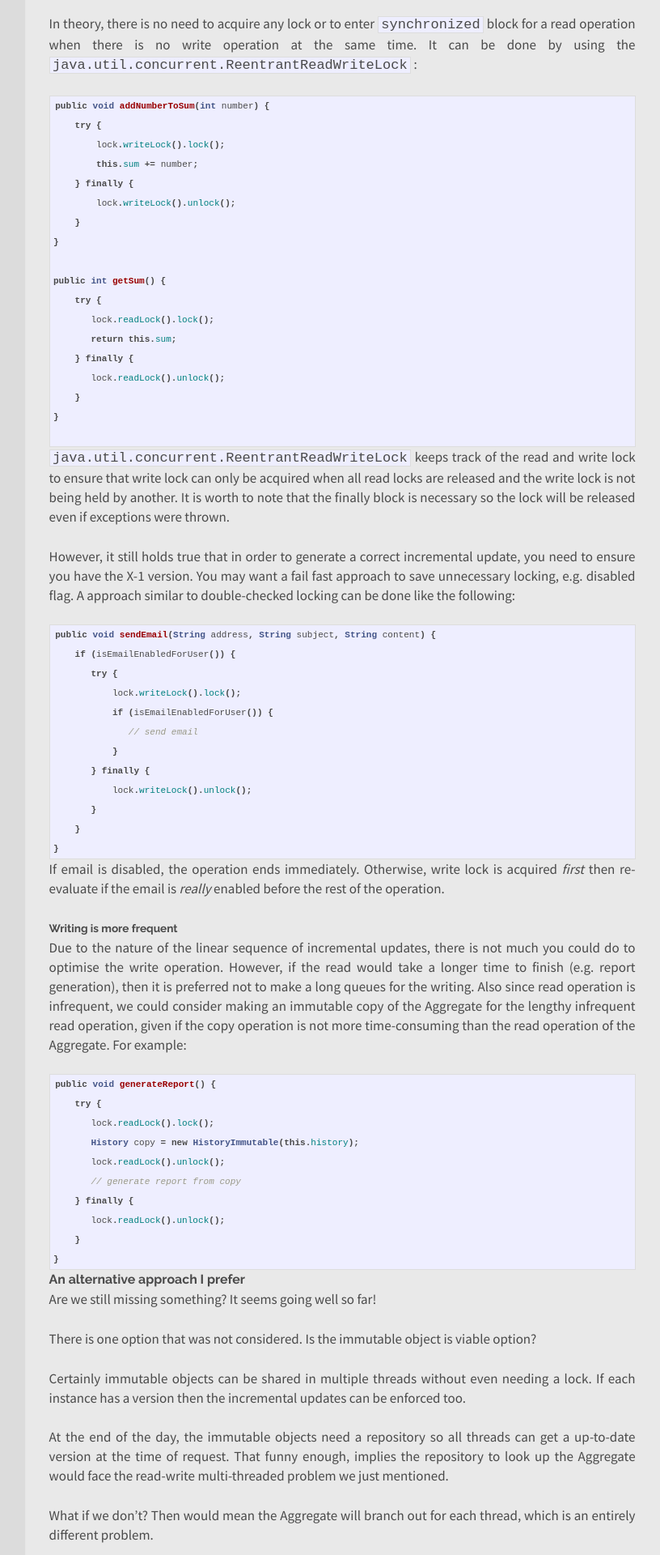
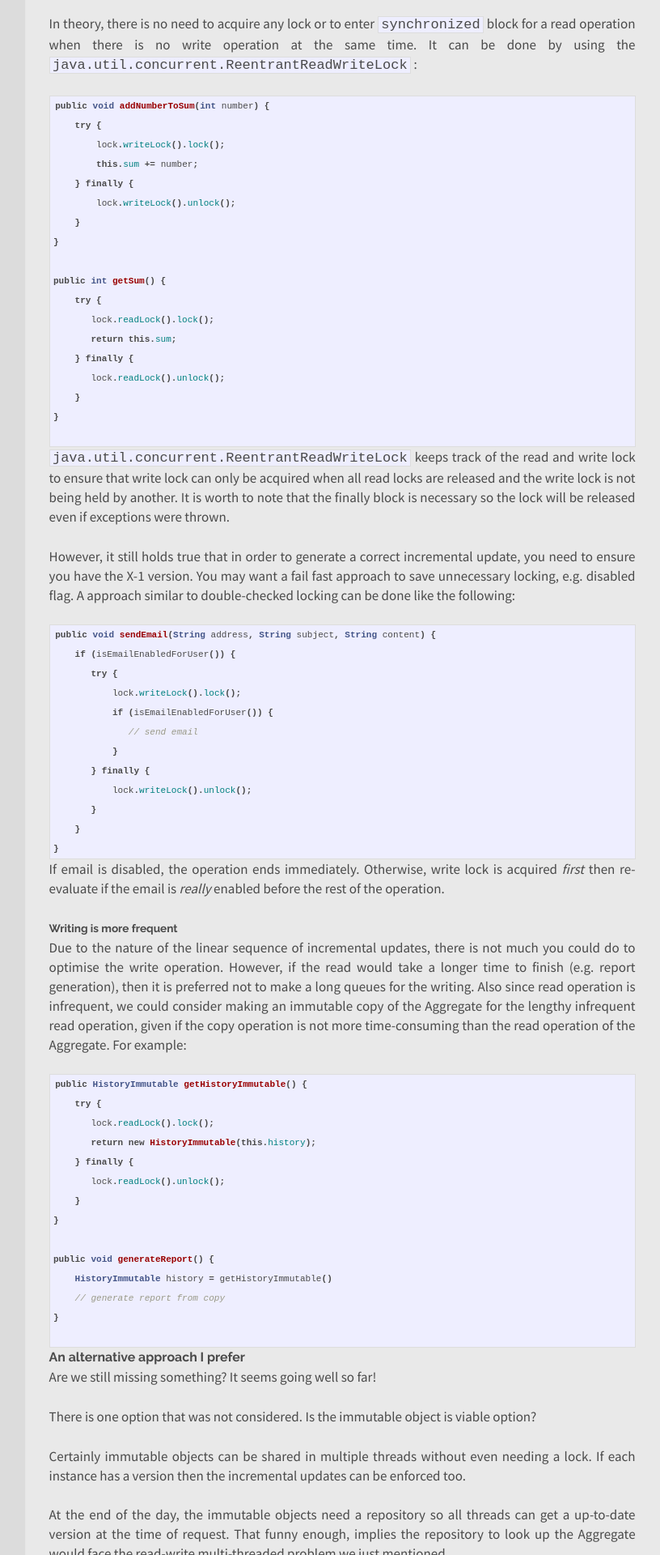
Before and after one commit to jasition/jasition.github.io, a Jekyll site: the page built from _posts/2018-11-07-read-write-multithread.md, in a window 1280 px wide. Shown: the part 3080-5000 px from the top of the page at 81% size, without its empty margins (327-1143 px from the left). Built offline with Jekyll 4.4.1, drawn with Linux system fonts in a browser that asks for light colours.

Commit message:
Fix repo

````diff
--- a/_posts/2018-11-07-read-write-multithread.md
+++ b/_posts/2018-11-07-read-write-multithread.md
@@ -169,16 +169,20 @@ If email is disabled, the operation ends immediately. Otherwise, write lock is a
 Due to the nature of the linear sequence of incremental updates, there is not much you could do to optimise the write operation. However, if the read would take a longer time to finish (e.g. report generation), then it is preferred not to make a long queues for the writing. Also since read operation is infrequent, we could consider making an immutable copy of the Aggregate for the lengthy infrequent read operation, given if the copy operation is not more time-consuming than the read operation of the Aggregate. For example:
 
 ```java
-public void generateReport() {
+public HistoryImmutable getHistoryImmutable() {
     try {
        lock.readLock().lock();
-       History copy = new HistoryImmutable(this.history);
-       lock.readLock().unlock();
-       // generate report from copy
+       return new HistoryImmutable(this.history);
     } finally {
        lock.readLock().unlock();
     }
 }
+
+public void generateReport() {
+    HistoryImmutable history = getHistoryImmutable()
+    // generate report from copy
+}
+
 ```
 
 ### An alternative approach I prefer
````
Also changed, not shown: _pending_posts/2019-12-31-cqrs-es-rp.md (+4 -0 lines), _posts/2018-11-01-tests-for-conceptualisation.md (+1 -1 lines).
